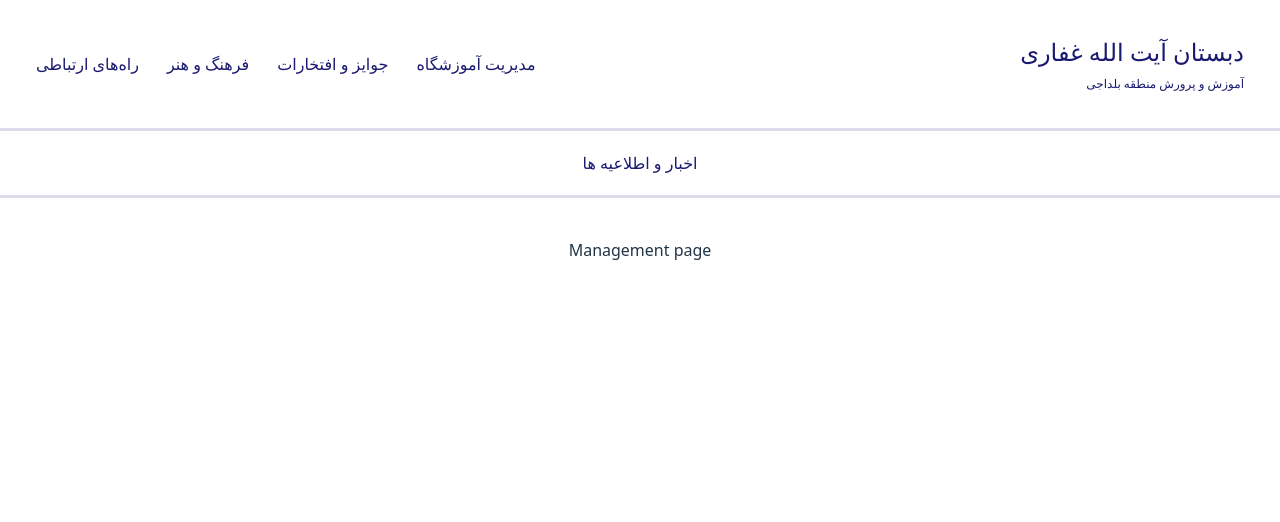
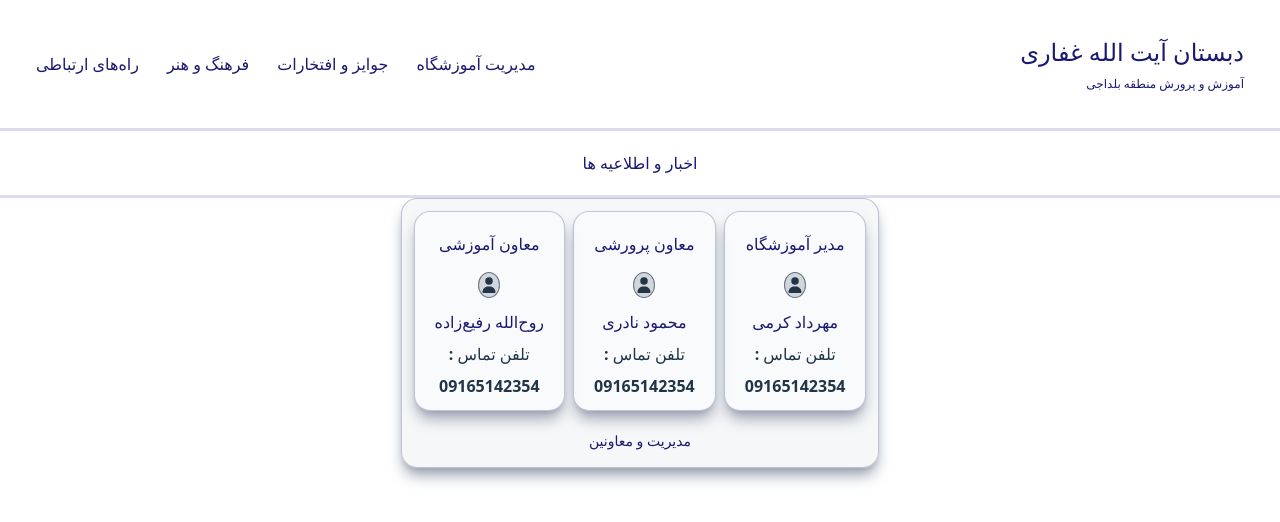
Before and after one commit to OmidTahmasbi1994/school-portfolio, a React (Vite) app: page /management in a window 1280 px wide. Shown: the top 522 px of the page. Built offline with nearby package versions, Linux system fonts and the light colour scheme.

Commit message:
commit-3

```diff
--- a/src/components/header.jsx
+++ b/src/components/header.jsx
@@ -21,7 +21,13 @@ export const Header = () => {
           animate="last"
           className="flex flex-col justify-center items-start gap-2"
         >
-          <Link to="/" onClick={() => setRouteTitle("اخبار و اطلاعیه ها")}>
+          <Link
+            to="/"
+            onClick={() => {
+              setRouteTitle("اخبار و اطلاعیه ها");
+              setShowMobileNav(false);
+            }}
+          >
             <h1 className="text-2xl max-md:text-lg text-[#191970] font-semibold">
               دبستان آیت الله غفاری
             </h1>
--- a/src/routes/home.jsx
+++ b/src/routes/home.jsx
@@ -2,7 +2,7 @@ import warning_1 from "../assets/warning_1.jpg";
 
 export const Home = () => {
   return (
-    <div className="w-full flex flex-col justify-start items-center gap-20 max-md:mt-15 p-10">
+    <div className="w-full flex flex-col justify-start items-center gap-20 max-md:mt-15 max-md:p-10">
       <section className="flex flex-col justify-center items-center p-5 bg-gray-100/75 border-solid border-[#191970]/25 border-1 rounded-2xl shadow-gray-400 shadow-lg">
         <div className="flex flex-row justify-center p-2">
           <h2 className="max-md:text-sm text-[#191970] font-semibold">
@@ -22,7 +22,7 @@ export const Home = () => {
           </p>
         </div>
         <div className="w-full border-solid border-t-1 border-gray-300">
-          <p className="mt-3 px-5 max-md:text-[10px] text-end font-[BYekan]">1404/10/22</p>
+          <p className="mt-4 px-1 max-md:text-[10px] text-end font-[BYekan]">1404/10/22</p>
         </div>
       </section>
     </div>
--- a/src/routes/manage.jsx
+++ b/src/routes/manage.jsx
@@ -1,7 +1,81 @@
-export const Manage = ()=>{
-    return(
-        <div className="w-full flex flex-col justify-start items-center gap-20 max-md:mt-15 p-10">
-            Management page
+import { FontAwesomeIcon } from "@fortawesome/react-fontawesome";
+import { faUser } from "@fortawesome/free-solid-svg-icons";
+
+export const Manage = () => {
+  return (
+    <div className="w-full flex flex-col justify-start items-center gap-20 max-md:mt-15 max-md:p-10">
+
+      <div className="flex flex-col justify-center items-center p-3 gap-5 bg-gray-100/75 border-solid border-[#191970]/25 border-1 rounded-2xl shadow-gray-400 shadow-lg">
+
+        <div className="flex flex-row justify-center items-start gap-2">
+
+          <div className="h-[200px] flex flex-col justify-start items-center gap-4 p-5 bg-gray-50 border-solid border-[#191970]/25 border-1 rounded-2xl shadow-gray-400 shadow-lg">
+            <h1 className="text-center max-md:text-xs text-[#191970] font-semibold">
+              مدیر آموزشگاه
+            </h1>
+            <div className="flex flex-col justify-start items-center">
+              <div className="rounded-[50%] bg-gray-300 max-md:p-1 max-md:text-xl border-solid border-gray-500 border-1">
+                <FontAwesomeIcon icon={faUser} />
+              </div>
+              <div className="flex flex-col justify-center items-center mt-3 gap-2">
+                <p className="max-md:text-xs text-[#191970] font-semibold">
+                  مهرداد کرمی
+                </p>
+                <p className="max-md:text-xs font-semibold max-md:mt-2">
+                  تلفن تماس :
+                </p>
+                <p className="max-md:text-xs font-semibold">09165142354</p>
+              </div>
+            </div>
+          </div>
+
+          <div className="h-[200px] flex flex-col justify-start items-center gap-4 p-5 bg-gray-50 border-solid border-[#191970]/25 border-1 rounded-2xl shadow-gray-400 shadow-lg">
+            <h1 className="text-center max-md:text-xs text-[#191970] font-semibold">
+              معاون پرورشی
+            </h1>
+            <div className="flex flex-col justify-start items-center">
+              <div className="rounded-[50%] bg-gray-300 max-md:p-1 max-md:text-xl border-solid border-gray-500 border-1">
+                <FontAwesomeIcon icon={faUser} />
+              </div>
+              <div className="flex flex-col justify-center items-center mt-3 gap-2">
+                <p className="max-md:text-xs text-[#191970] font-semibold">
+                  محمود نادری
+                </p>
+                <p className="max-md:text-xs font-semibold max-md:mt-2">
+                  تلفن تماس :
+                </p>
+                <p className="max-md:text-xs font-semibold">09165142354</p>
+              </div>
+            </div>
+          </div>
+
+          <div className="h-[200px] flex flex-col justify-start items-center gap-4 p-5 bg-gray-50 border-solid border-[#191970]/25 border-1 rounded-2xl shadow-gray-400 shadow-lg">
+            <h1 className="text-center max-md:text-xs text-[#191970] font-semibold">
+              معاون آموزشی
+            </h1>
+            <div className="flex flex-col justify-start items-center">
+              <div className="rounded-[50%] bg-gray-300 max-md:p-1 max-md:text-xl border-solid border-gray-500 border-1">
+                <FontAwesomeIcon icon={faUser} />
+              </div>
+              <div className="flex flex-col justify-center items-center mt-3 gap-2">
+                <p className="max-md:text-xs text-[#191970] font-semibold">
+                  روح‌الله رفیع‌زاده
+                </p>
+                <p className="max-md:text-xs font-semibold max-md:mt-2">
+                  تلفن تماس :
+                </p>
+                <p className="max-md:text-xs font-semibold">09165142354</p>
+              </div>
+            </div>
+          </div>
+
         </div>
-    )
-}
+
+        <div className="flex flex-row justify-center mb-1">
+          <h1 className="text-[#191970] text-sm font-semibold">مدیریت و معاونین</h1>
+        </div>
+
+      </div>
+    </div>
+  );
+};
```
